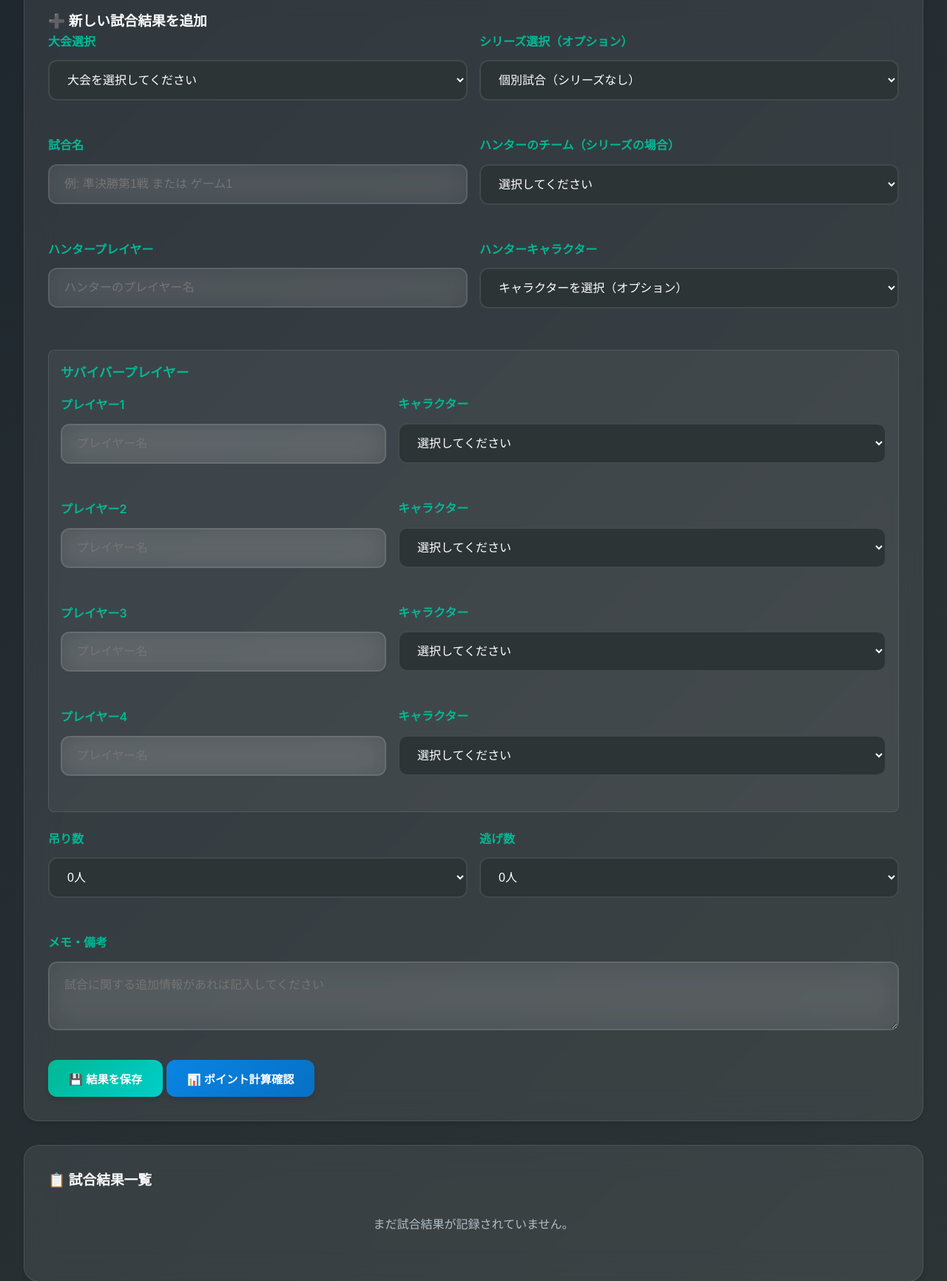
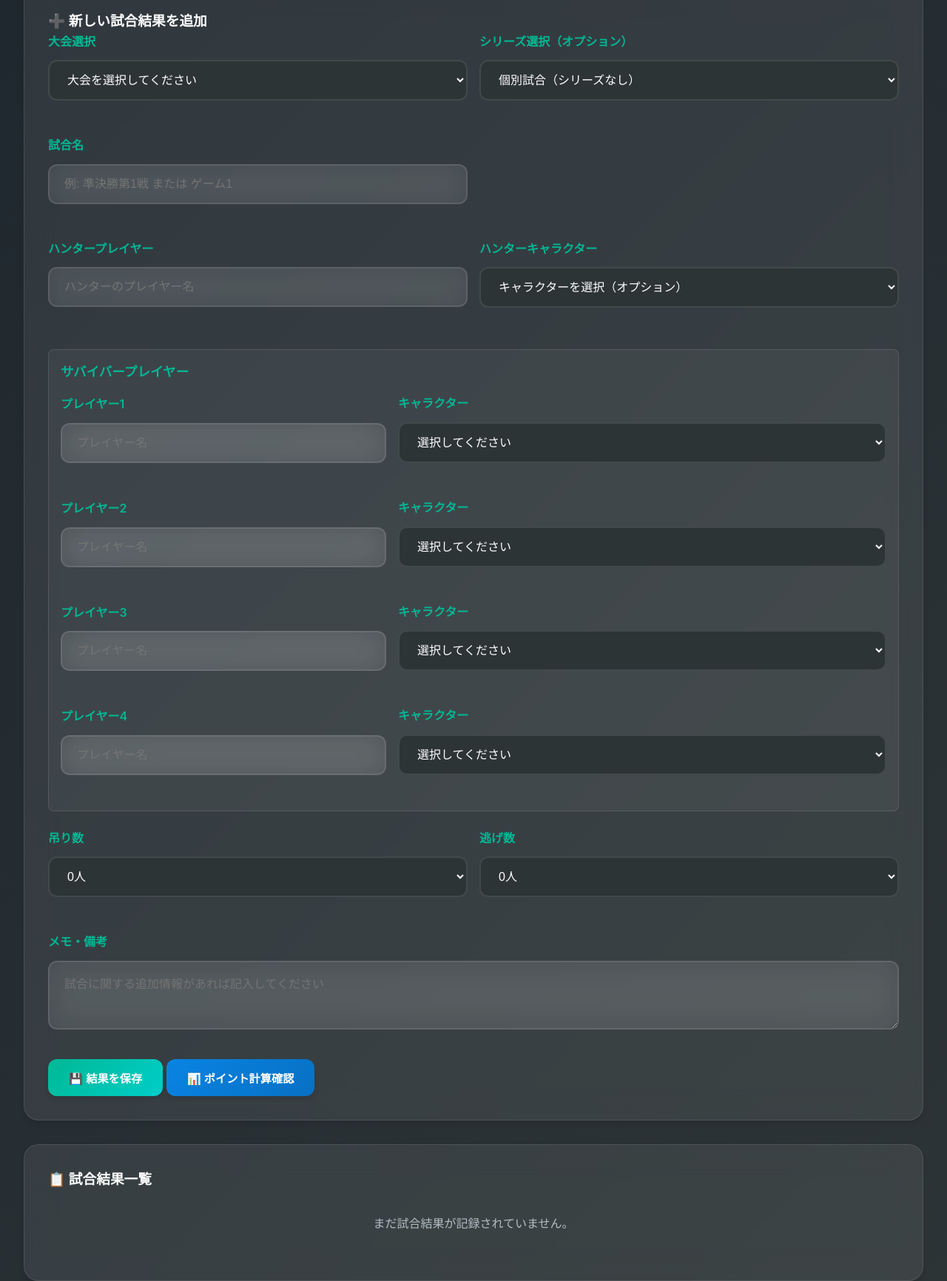
Before and after one commit to zaku-lv1/IdentityV-Match, a Node server app: template views/admin/match-results.ejs in a window 1280 px wide. Shown: the part 214-1946 px from the top of the page at 74% size. Run offline with Node 20, Linux system fonts and the light colour scheme; the template is opened without the code that fills it, so the values that code supplies are empty; some libraries are stand-ins or nearby versions.

Commit message:
Remove redundant hunter team selection field
Co-authored-by: zaku-lv1 <101783973+zaku-lv1@users.noreply.github.com>

```diff
--- a/views/admin/match-results.ejs
+++ b/views/admin/match-results.ejs
@@ -76,14 +76,6 @@
                             <label for="matchTitle">試合名</label>
                             <input type="text" id="matchTitle" name="matchTitle" required
                                    placeholder="例: 準決勝第1戦 または ゲーム1">
-                        </div>
-                        <div class="form-group">
-                            <label for="hunterTeam">ハンターのチーム（シリーズの場合）</label>
-                            <select id="hunterTeam" name="hunterTeam">
-                                <option value="">選択してください</option>
-                                <option value="team1">チーム1</option>
-                                <option value="team2">チーム2</option>
-                            </select>
                         </div>
                     </div>
 
```
Also changed, not shown: views/test/character-form.ejs (+0 -8 lines).
